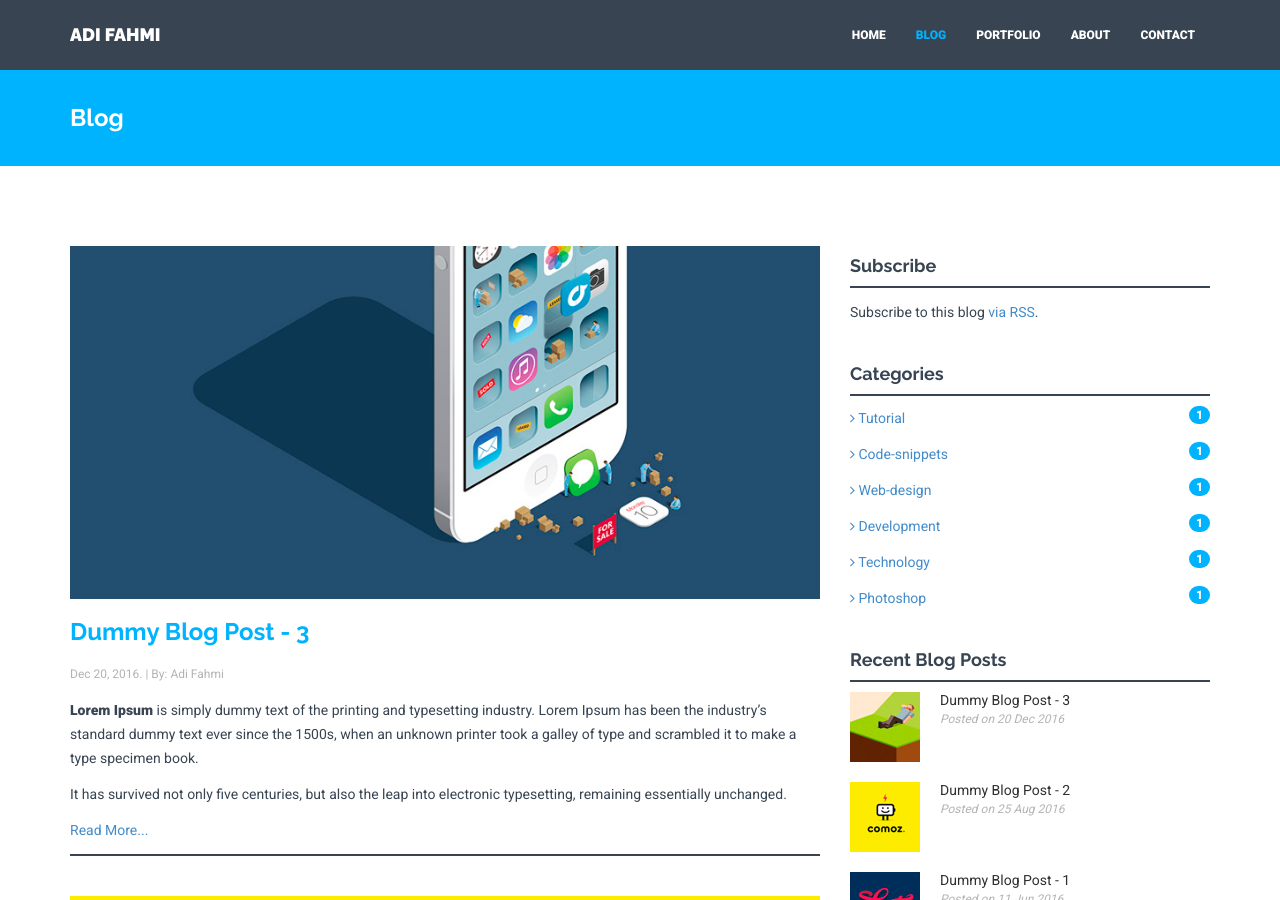
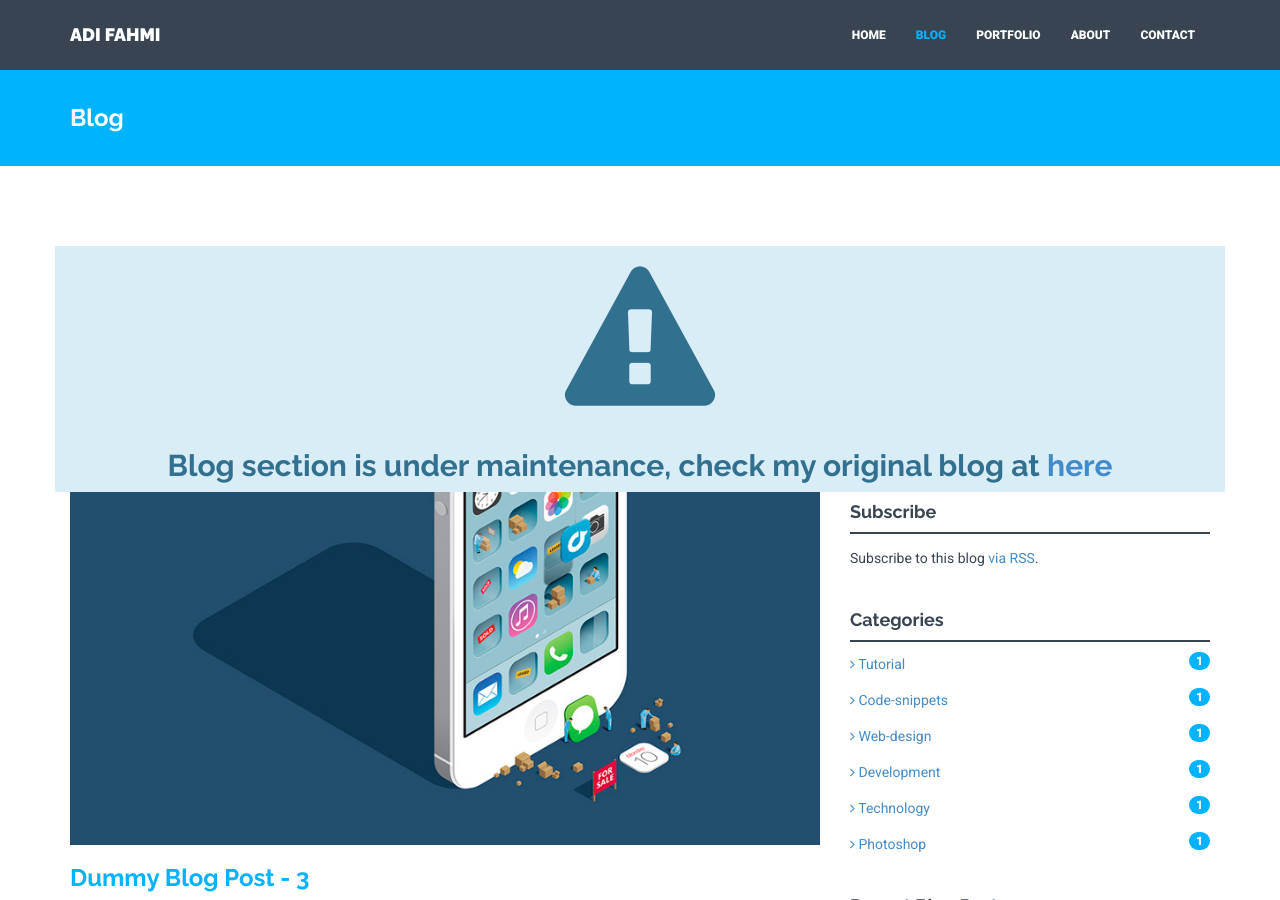
Before and after one commit to adifahmi/adifahmi.github.io, a Jekyll site: the page built from blog.html, in a window 1280 px wide and 900 px high. Built offline with Jekyll 4.4.1, drawn with Linux system fonts in a browser that asks for light colours; nearby versions of some CDN libraries.

Commit message:
Add info on blog list.

```diff
--- a/blog.html
+++ b/blog.html
@@ -7,6 +7,15 @@ description: List all blog post from this site.
 
 <div class="container mtb">
     <div class="row">
+
+        <div class="col-lg-12 text-center alert-info">
+            <h2>
+                <i class="fa fa-exclamation-triangle fa-5x" aria-hidden="true"></i>
+                <br><br>
+                Blog section is under maintenance, check my original blog at <a href="https://adifahmi379.blogspot.com" target="_blank">here</a>
+            </h2>
+        </div>
+        <br><br>
 
         <! -- BLOG POSTS LIST -->
         <div class="col-lg-8">
```
